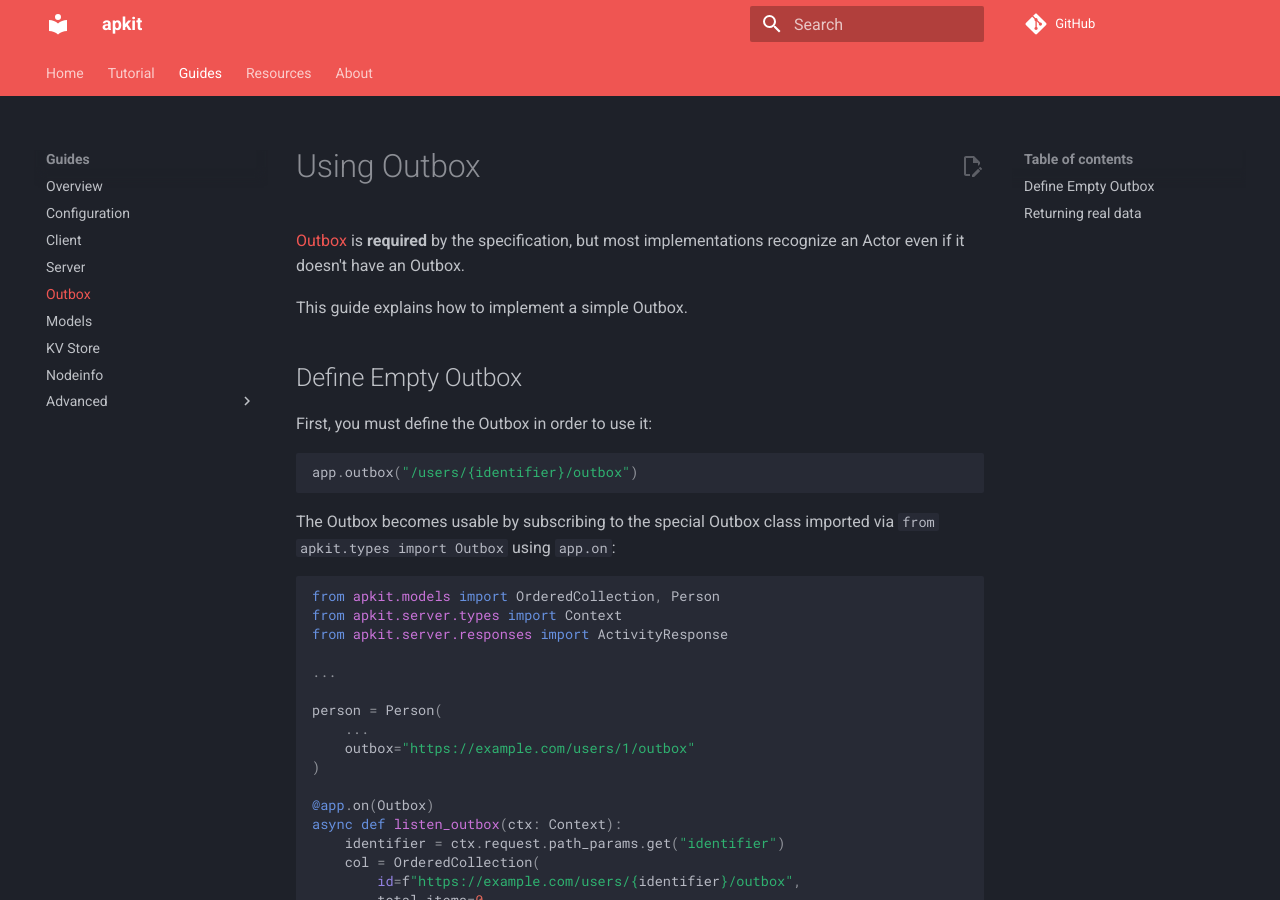
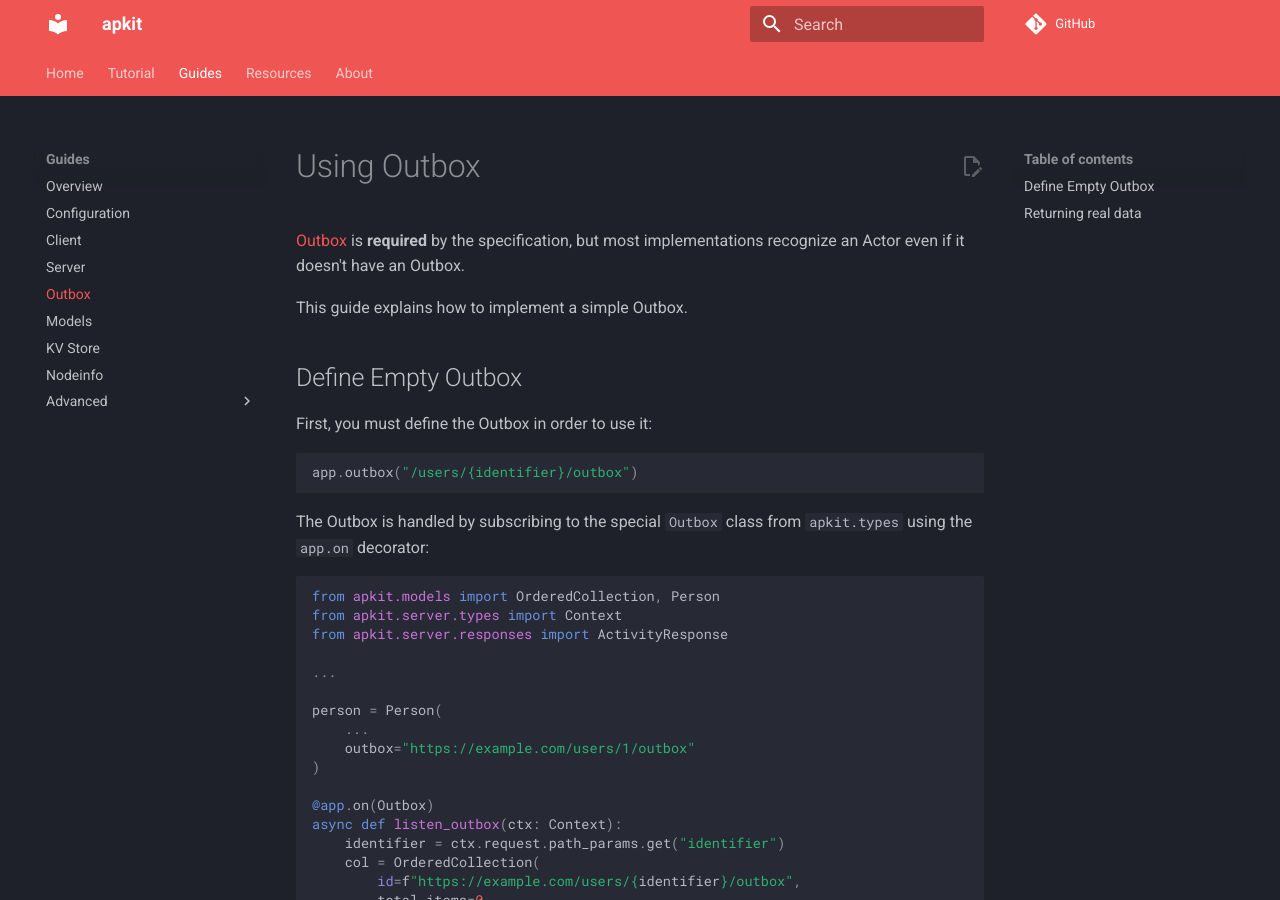
Before and after one commit to fedi-libs/apkit, an MkDocs documentation site: the page built from docs/guides/outbox.md, in a window 1280 px wide and 900 px high. Built offline with MkDocs 1.6.1 and Material for MkDocs 9.7.7, drawn with Linux system fonts in a browser that asks for light colours; comment, search, counter and statistics services are not loaded.

Commit message:
docs: fix document
Co-authored-by: gemini-code-assist[bot] <176961590+gemini-code-assist[bot]@users.noreply.github.com>

````diff
--- a/docs/guides/outbox.md
+++ b/docs/guides/outbox.md
@@ -12,7 +12,7 @@ First, you must define the Outbox in order to use it:
 app.outbox("/users/{identifier}/outbox")
 ```
 
-The Outbox becomes usable by subscribing to the special Outbox class imported via `from apkit.types import Outbox` using `app.on`:
+The Outbox is handled by subscribing to the special `Outbox` class from `apkit.types` using the `app.on` decorator:
 
 ```python
 from apkit.models import OrderedCollection, Person
````
